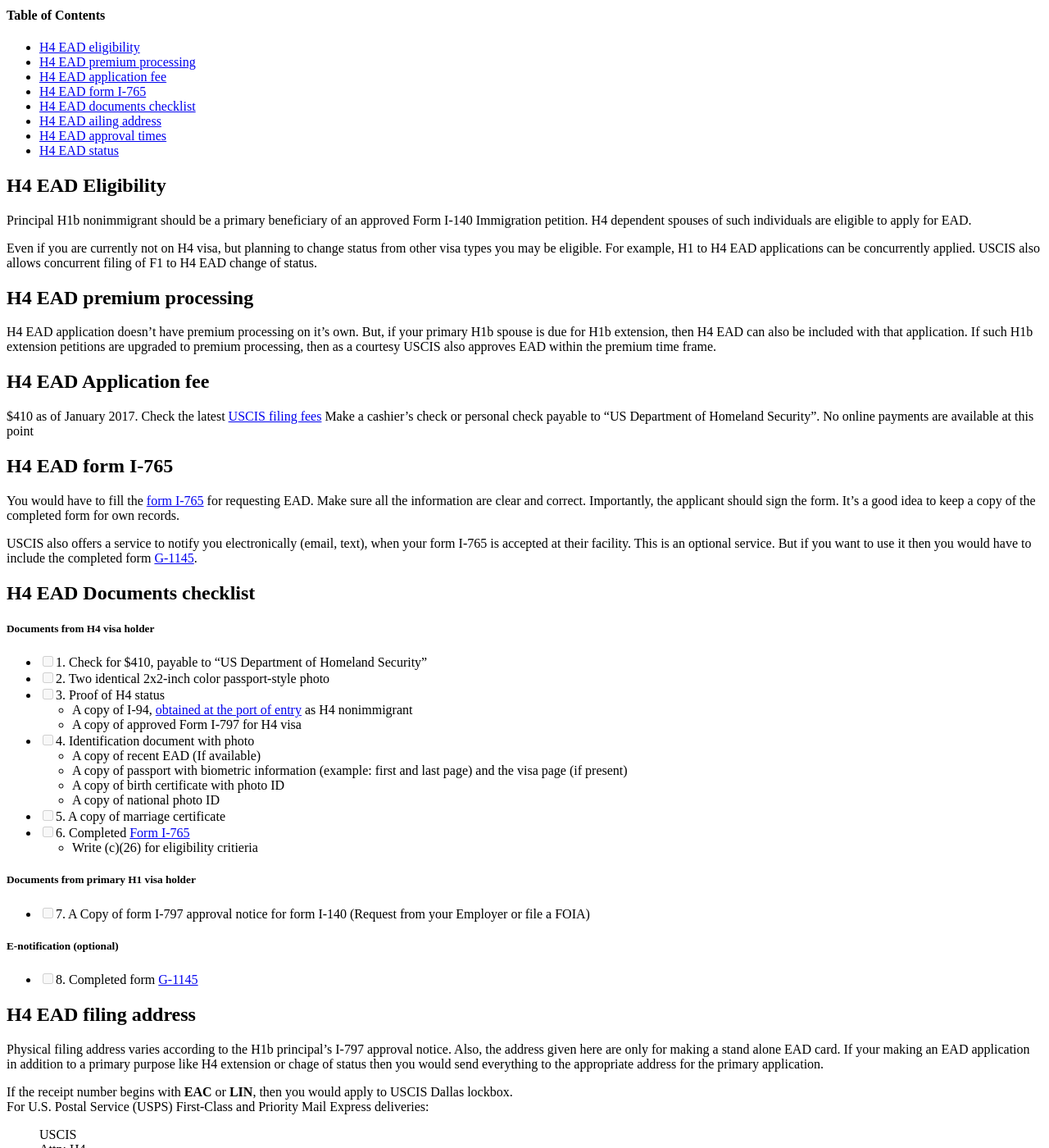
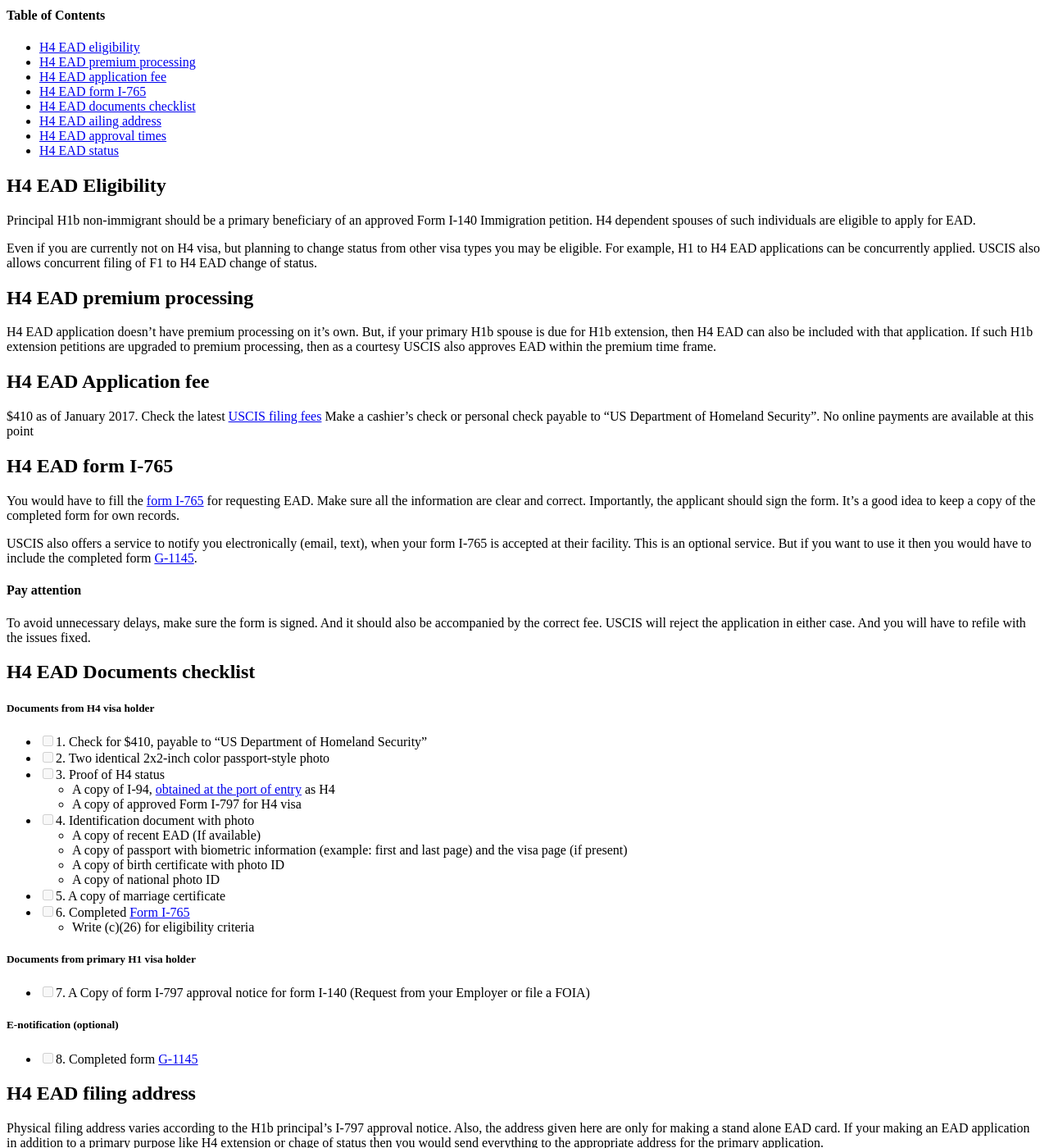
Before and after one commit to gitforwork2/gitforwork.github.io, a Jekyll site: the page built from _posts/2017-01-19-h4-ead-application.md, in a window 1280 px wide and 1400 px high, scrolled down 426 px. Shown: the whole window at 82% size. Built offline with Jekyll 4.4.1, drawn with Linux system fonts in a browser that asks for light colours; nearby versions of some CDN libraries; comment, search, counter and statistics services are not loaded; some of the changed text lies outside the part shown.

Commit message:
Update 2017-01-19-h4-ead-application.md

````diff
--- a/_posts/2017-01-19-h4-ead-application.md
+++ b/_posts/2017-01-19-h4-ead-application.md
@@ -25,7 +25,7 @@
 
 ## H4 EAD Eligibility
 
-Principal H1b nonimmigrant should be a primary beneficiary of an approved Form I-140 Immigration petition. H4 dependent spouses of such individuals are eligible to apply for EAD.
+Principal H1b non-immigrant should be a primary beneficiary of an approved Form I-140 Immigration petition. H4 dependent spouses of such individuals are eligible to apply for EAD.
 
 Even if you are currently not on H4 visa, but planning to change status from other visa types you may be eligible. For example, H1 to H4 EAD applications can be concurrently applied. USCIS also allows concurrent filing of F1 to H4 EAD change of status.
 
@@ -41,13 +41,16 @@
 
 USCIS also offers a service to notify you electronically (email, text), when your form I-765 is accepted at their facility. This is an optional service. But if you want to use it then you would have to include the completed form [G-1145](http://www.uscis.gov/sites/default/files/files/form/g-1145.pdf).
 
+#### Pay attention
+To avoid unnecessary delays, make sure the form is signed. And it should also be accompanied by the correct fee. USCIS will reject the application in either case. And you will have to refile with the issues fixed.
+
 ## H4 EAD Documents checklist
 ##### Documents from H4 visa holder
 
 - [ ] 1. Check for $410, payable to "US Department of Homeland Security"
 - [ ] 2. Two identical 2x2-inch color passport-style photo
 - [ ] 3. Proof of H4 status
-    - A copy of I-94, [obtained at the port of entry](https://i94.cbp.dhs.gov/I94/#/recent-search) as H4 nonimmigrant
+    - A copy of I-94, [obtained at the port of entry](https://i94.cbp.dhs.gov/I94/#/recent-search) as H4
     - A copy of approved Form I-797 for H4 visa
 - [ ] 4. Identification document with photo
     - A copy of recent EAD (If available)
@@ -56,7 +59,7 @@
     - A copy of national photo ID
 - [ ] 5. A copy of marriage certificate
 - [ ] 6. Completed [Form I-765](http://www.uscis.gov/i-765)
-    - Write (c)(26) for eligibility critieria
+    - Write (c)(26) for eligibility criteria
 
 ##### Documents from primary H1 visa holder
 
@@ -103,6 +106,8 @@
 
 ## H4 EAD approval times
 
+Upon receiving the form, USCIS checks the form for completeness and accompanied evidences. The application will be rejected for any deficiency. Until USCIS accepts the application, the form is not considered properly filed.
+
 Approval times vary depending on the work load received by USCIS. USCIS is required to make a decision of the application within 90 days. Depending on which center you apply, you can check [USCIS current processing times] (https://egov.uscis.gov/cris/processTimesDisplayInit.do). In addition, USCIS allows to request SR once 75 days have elapsed on the application.
 
 If you have asked for e-Notification of H4 EAD application, then you would get a receipt number in a message like below (just a sample)
@@ -114,6 +119,11 @@
 If you do not receive your receipt notice by December 26, 2016, please call Customer Service at 1-800-375-5283"
 
 ```
+An application or petition is not considered
+properly filed until accepted by USCIS.
+Initial processing. Once Form I-765 has been accepted, it will be checked for completeness, including submission of the
+required initial evidence. If you do not completely fill out the form, or file it without required initial evidence, you will
+not establish a basis for eligibility, and we may deny your Form I-765
 
 ## H4 EAD status
 Once you get the receipt number, H4 EAD status can be [checked on USCIS site](https://egov.uscis.gov/casestatus/landing.do).
````
